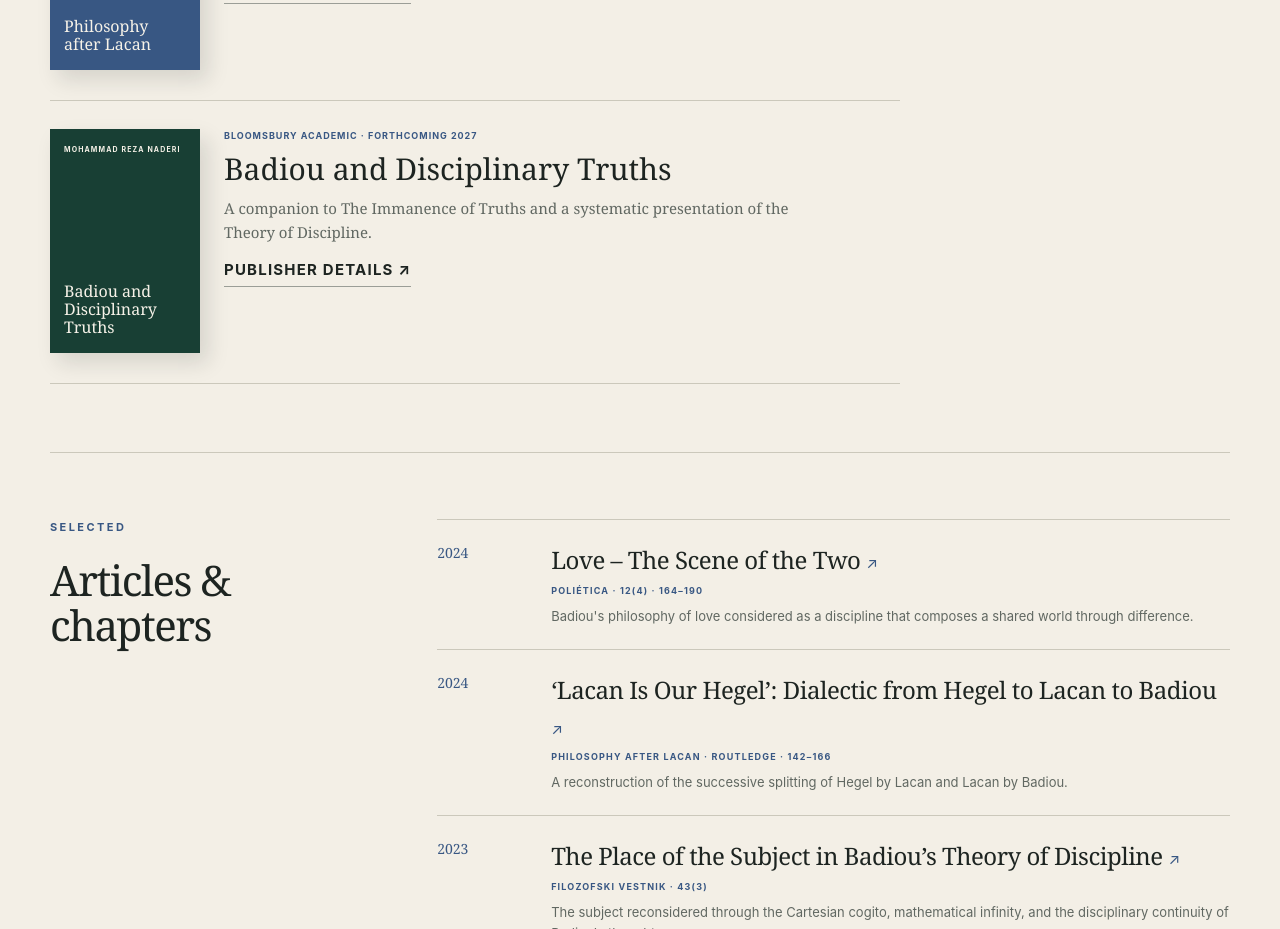
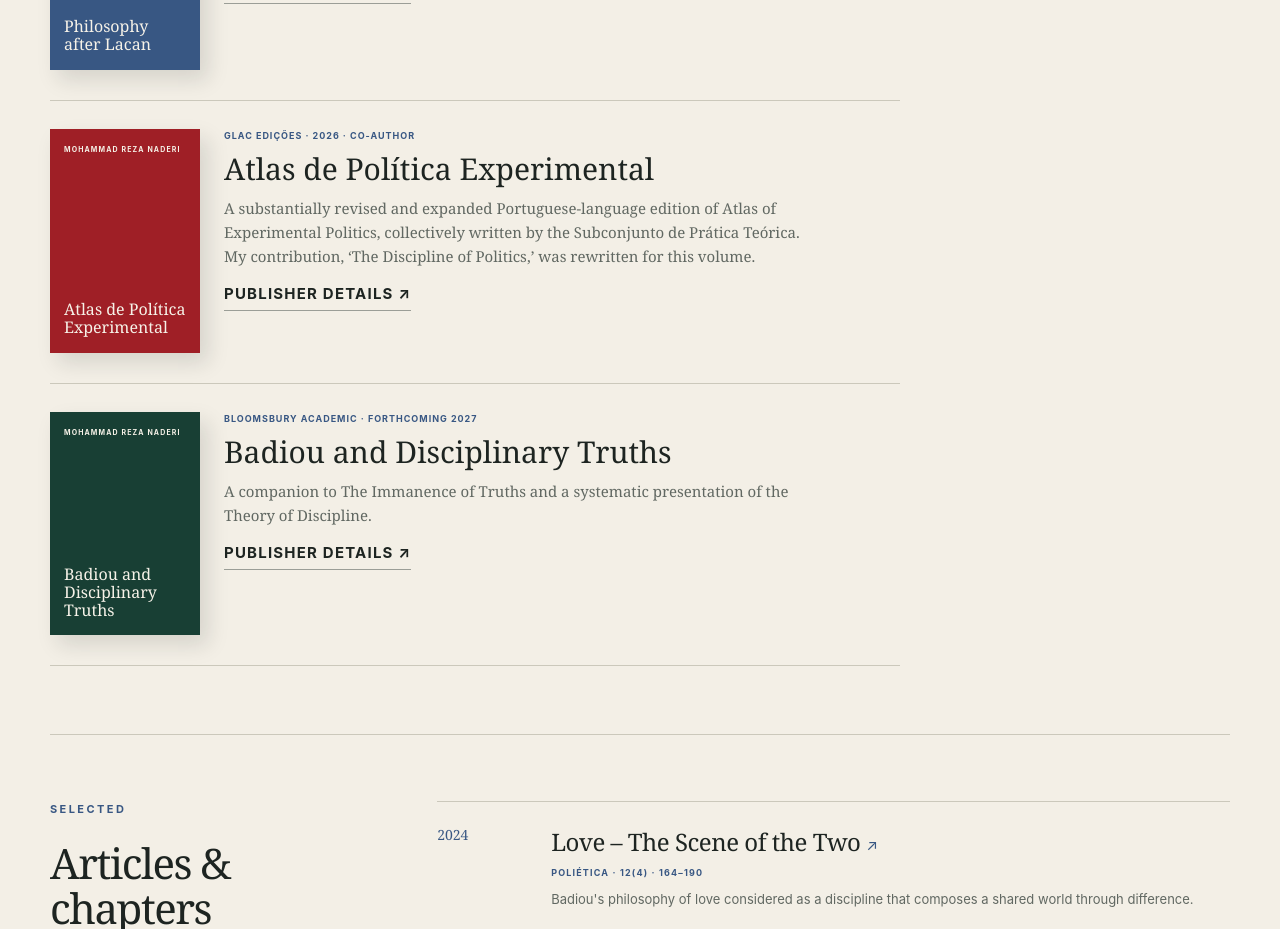
Before and after one commit to mohammad-naderi/mrnaderi.org, a Next.js app: page /publications in a window 1280 px wide. Shown: the part 940-1869 px from the top of the page. Built offline with nearby package versions, Linux system fonts and the light colour scheme.

Commit message:
Add Atlas de Política Experimental

```diff
--- a/app/globals.css
+++ b/app/globals.css
@@ -255,6 +255,7 @@ p { margin: 0; }
 .book-cover.ink { background: #242a29; }
 .book-cover.blue { background: var(--blue); }
 .book-cover.green { background: var(--green); }
+.book-cover.red { background: #9f1f26; }
 .book-cover span {
   font-size: 7px;
   font-weight: 700;
--- a/app/publications/page.tsx
+++ b/app/publications/page.tsx
@@ -99,6 +99,13 @@ export default function PublicationsPage() {
               href="https://www.routledge.com/Philosophy-After-Lacan-Politics-Science-and-Art/Taheri-Vanderwees-Naderi/p/book/9781032546452"
             />
             <BookSpine
+              tone="red"
+              status="GLAC Edições · 2026 · Co-author"
+              title="Atlas de Política Experimental"
+              description="A substantially revised and expanded Portuguese-language edition of Atlas of Experimental Politics, collectively written by the Subconjunto de Prática Teórica. My contribution, ‘The Discipline of Politics,’ was rewritten for this volume."
+              href="https://www.glacedicoes.com/product-page/atlas-de-politica-experimental-subconjunto-de-pratica-teorica"
+            />
+            <BookSpine
               tone="green"
               status="Bloomsbury Academic · Forthcoming 2027"
               title="Badiou and Disciplinary Truths"
--- a/components/site.tsx
+++ b/components/site.tsx
@@ -84,7 +84,7 @@ export function BookSpine({
   subtitle?: string;
   status: string;
   description: string;
-  tone: "ink" | "blue" | "green";
+  tone: "ink" | "blue" | "green" | "red";
   href?: string;
 }) {
   const book = (
```
